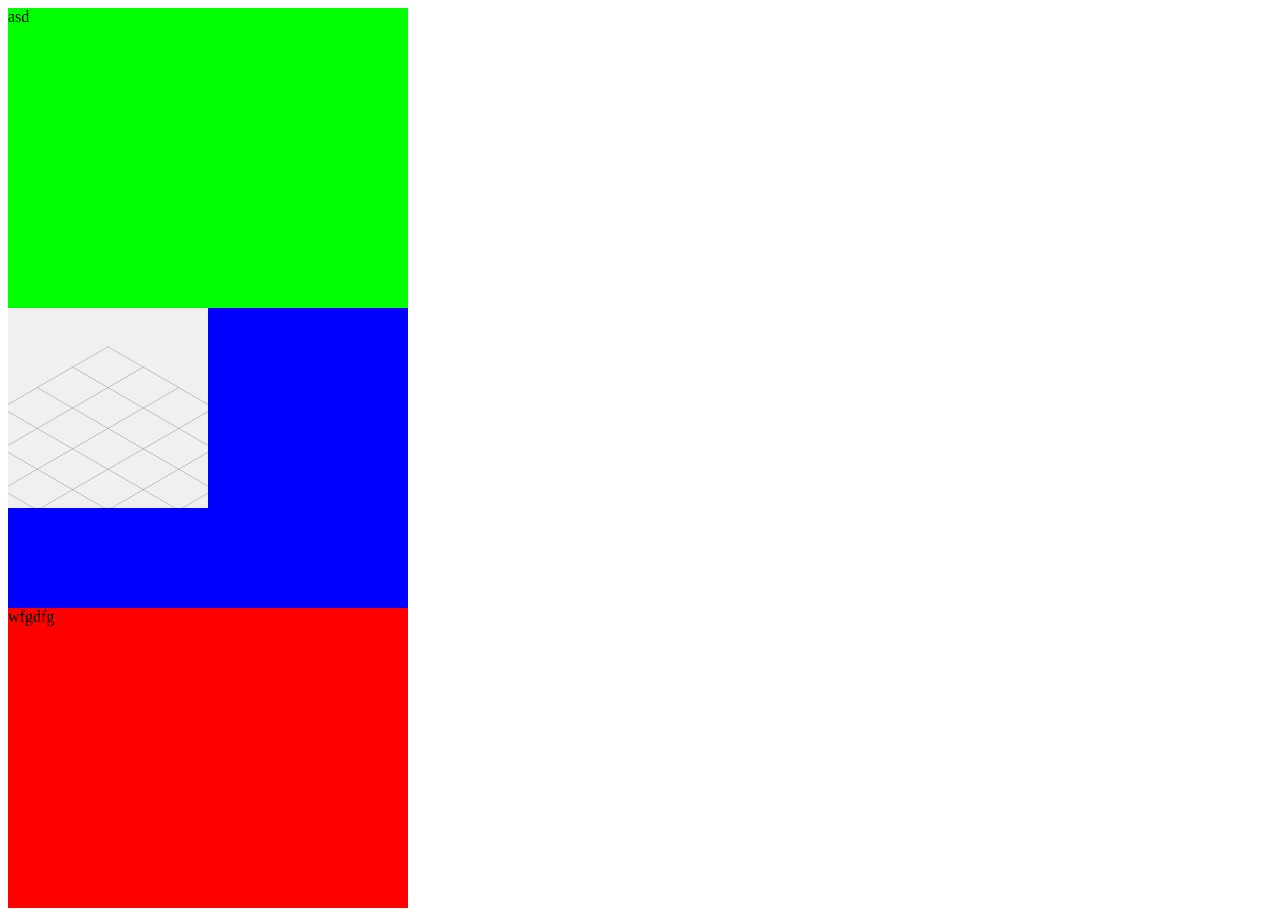
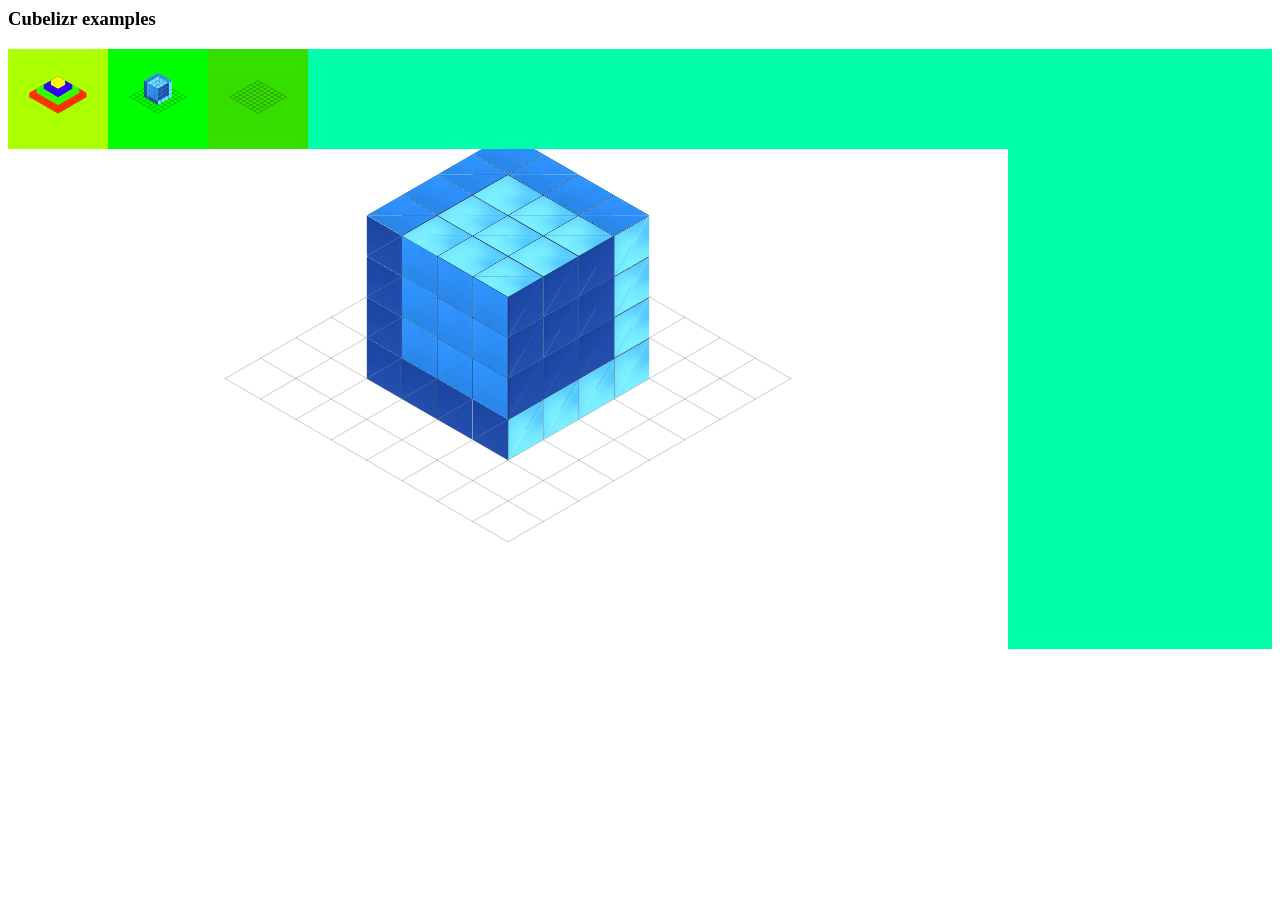
Before and after one commit to gyss/cubelizr, a plain HTML site: page index.html in a window 1280 px wide. After the commit the page ends 800 px from the top, so only its background shows below. Drawn offline with Linux system fonts and the light colour scheme; animation ran at ten frames a second.

Commit message:
finished refactoring. Added example html

```diff
--- a/cubelizr.json
+++ b/cubelizr.json
@@ -1,9 +1,4 @@
 {
-	"config" : {
-		"mouse_control" : 0,
-		"display_grid" : 1,
-		"display_stats" : 0
-	},
 
 	"defaults": {
 		"type": "cube",
--- a/cubelizr_textures.json
+++ b/cubelizr_textures.json
@@ -1,6 +1,6 @@
 {
 	"config" : {
-		"mouse_control" : 0,
+		"mouse_control" : 1,
 		"display_grid" : 1,
 		"display_stats" : 0
 	},
--- a/index.html
+++ b/index.html
@@ -22,47 +22,103 @@
 
 			$( document ).ready(function() {
 
-				/*
-				var logo = new Cubelizr({
-					config: {
+
+				var file1 = "cubelizr.json";
+				var file2 = "cubelizr_textures.json";
+				var file3 = "cubelizr_simple.json";
+
+
+
+				var example1 = new Cubelizr({
+					url: file1,
+					tilesize: 5,
+					zone: "#example1",
+					gridsize: 8,
+					config : {
 						"mouse_control" : 0,
 						"display_grid" : 1,
 						"display_stats" : 0
-					},
-					defaults: {},
-					textures: [],
-					objects: [],
+					}
+				});
 
-					tilesize: 50,
-					zone: ".div",
-					height: 200,
-					width: 200
+				var example2 = new Cubelizr({
+					url: file2,
+					tilesize: 5,
+					zone: "#example2",
+					gridsize: 8
 				});
-				*/
+
+				var example3 = new Cubelizr({
+					url: file3,
+					tilesize: 5,
+					zone: "#example3",
+					gridsize: 8
+				});
 
 
-				var logo = new Cubelizr({
-					url: "cubelizr_textures.json",
+				var url_full = file2;
+				switch(getUrlParameter("opt"))
+				{
+					case "1": url_full = file1; break;
+					case "3": url_full = file3; break;
+				};
+
+				var fullsize = new Cubelizr({
+					url: url_full,
 					tilesize: 50,
-					zone: "#part2",
-					height: 200,
-					width: 200
+					zone: "#fullsize",
+					gridsize: 8,
+					backgroundColor: "#fff",
+					height: 500,
+					width: 1000
 				});
+
+
 
 
 			});
 
+
+			function getUrlParameter(sParam)
+			{
+			    var sPageURL = window.location.search.substring(1);
+			    var sURLVariables = sPageURL.split('&');
+			    for (var i = 0; i < sURLVariables.length; i++)
+			    {
+			        var sParameterName = sURLVariables[i].split('=');
+			        if (sParameterName[0] == sParam)
+			        {
+			            return sParameterName[1];
+			        }
+			    }
+			}
+
 		</script>
 
-		<div id="part1" style="background-color: #00ff00; width:400px; height: 300px">
-asd
-		</div>
-		<div id="part2" style="background-color: #0000ff; width:400px; height: 300px">
+		<h3>Cubelizr examples</h3>
+
+		<a href="index.html?opt=1">
+			<div id="example1" style="background-color: #aaff00; width: 100px; height: 100px; float: left">
+
+			</div>
+		</a>
+
+		<a href="index.html?opt=2">
+		<div id="example2" style="background-color: #00ff00; width: 100px; height: 100px; float: left">
 
 		</div>
-		<div id="part3" style="background-color: #ff0000; width:400px; height: 300px">
-wfgdfg
+		</a>
+
+		<a href="index.html?opt=3">
+		<div id="example3" style="background-color: #36de00; width: 100px; height: 100px; float: left">
+
 		</div>
+		</a>
+
+		<div id="fullsize" style="background-color: #00ffaa">
+
+		</div>
+
 
 </body>
 </html>
--- a/js/cubelizr.js
+++ b/js/cubelizr.js
@@ -8,25 +8,12 @@
 
 function Cubelizr(init_config) {
 
-	var tile_size = init_config.tilesize;
-
 	// Canvas properties
 	var mouseX = 0, mouseY = 0;
-
-	// ????? use windows or init_config ?????
-
-
-
-	var canvasWidth = 200; // window.innerWidth
-	var canvasHeight = 200; // window.innerWidth
-	var windowHalfX = canvasWidth / 2;
-	var windowHalfY = canvasHeight / 2;
 
 	// ThreeJS
 	var container, stats = null;
 	var camera, scene, renderer;
-
-
 
 	// Global configuration
 	var config = {};
@@ -40,40 +27,63 @@ function Cubelizr(init_config) {
 	var world_objects = [];
 
 
+	var canvasWidth = 0;
+	var canvasHeight = 0;
+	var windowHalfX = 0;
+	var windowHalfY = 0;
+
+
+
 
 
 	//
 	// Lets process the user data
 	//
-	var initialize = function() {
+	var validateUserInput = function() {
 
+		// Get DOM element for work in
 		container = $(init_config.zone);
 		if (!container.length ) {
 			console.log( "Cubelizr: please configure a zone (selector) for place the canvas." );
 			return;
 		}
 
-		if(typeof init_config.config != 'undefined')
-			processUserConfiguration(init_config.config);
+		// Set tile size
+		if(typeof init_config.tilesize == 'undefined' || isNaN(init_config.tilesize))
+			init_config.tilesize = 50;
+		if(typeof init_config.gridsize == 'undefined' || isNaN(init_config.gridsize))
+			init_config.gridsize = 10;
 
-		if(typeof init_config.defaults != 'undefined')
-			processUserDefaults(init_config.defaults);
+		// Set the size of the canvas
+		if(typeof init_config.height != 'undefined')
+			canvasHeight = init_config.height;
+		else canvasHeight = container.height();
 
-		if(typeof init_config.textures != 'undefined')
-			processUserTextures(init_config.textures);
+		if(typeof init_config.width != 'undefined')
+			canvasWidth = init_config.width;
+		else canvasWidth = container.width();
 
-		if(typeof init_config.objects != 'undefined')
-			processUserData(init_config.objects);
+		windowHalfX = canvasWidth / 2;
+		windowHalfY = canvasHeight / 2;
+
+		// Set valid color for canvas
+		if(typeof init_config.backgroundColor == 'undefined' || !isValidHexColor(init_config.backgroundColor))
+			init_config.backgroundColor = container.css('backgroundColor');
+
+		if(typeof init_config.backgroundColor != 'undefined')
+			processUserConfiguration(init_config.backgroundColor);
+
+
+		// Process the configuration of the cubes
+		processUserInput(init_config);
+
 
 		if(typeof init_config.url != 'undefined') {
 
 			// Retrieve json configuration file
 			jQuery.getJSON(init_config.url, function( data ) {
 
-				processUserConfiguration(data.config);
-				processUserDefaults(data.defaults);
-				processUserTextures(data.textures);
-				processUserData(data.objects);
+				processUserInput(data);
 
 			}).fail(function() {
 
@@ -86,7 +96,7 @@ function Cubelizr(init_config) {
 			});
 		}
 
-		// ???? executed before?
+		// ???? executed before ????
 		//initCanvas();
 
 	};
@@ -98,15 +108,13 @@ function Cubelizr(init_config) {
 	//
 	//
 
-
 	var initCanvas = function() {
 
 		// 1. Create canvas and scene
 		configureScene();
 
-
-		// 2. Draw wrold objects
-
+		// 2. Draw world objects
+		configureWorldObjects();
 
 		// Lights
 		configureLights();
@@ -119,14 +127,13 @@ function Cubelizr(init_config) {
 		if(config.display_grid)
 			featureGrid();
 
-
 		// 3. Init draw loop func
 		draw();
 
 
 		// Events
 		document.addEventListener( 'mousemove', onDocumentMouseMove, false );
-		window.addEventListener( 'resize', onWindowResize, false );
+		//window.addEventListener( 'resize', onWindowResize, false );
 
 	};
 
@@ -156,7 +163,7 @@ function Cubelizr(init_config) {
 	var configureScene = function() {
 
 		// Camera
-		camera = new THREE.OrthographicCamera( canvasWidth / - 2, canvasWidth / 2, canvasHeight / 2, canvasHeight / - 2, - 500, 1000 );
+		camera = new THREE.OrthographicCamera( canvasWidth / - 2, canvasWidth / 2, canvasHeight / 2, canvasHeight / - 2, - 500, 5000 );
 
 		// Scene
 		scene = new THREE.Scene();
@@ -169,11 +176,21 @@ function Cubelizr(init_config) {
 
 		// Renderer
 		renderer = new THREE.CanvasRenderer();
-		renderer.setClearColor( 0xf0f0f0 );
+		renderer.setClearColor( init_config.backgroundColor );
 		renderer.setSize( canvasWidth, canvasHeight );
 
 		container.append( renderer.domElement );
 	};
+
+	// Add world objects to the scene
+	var configureWorldObjects = function() {
+
+		$.each( world_objects , function( key, val ) {
+			val.tween.start();
+			scene.add(val.getMesh());
+		});
+
+	}
 
 	// Light Initialization
 	var configureLights = function() {
@@ -214,7 +231,8 @@ function Cubelizr(init_config) {
 	// Grid Initialization
 	var featureGrid = function() {
 
-		var size = 250, step = tile_size;
+		var size = (init_config.gridsize * init_config.tilesize)/2;
+		var step = init_config.tilesize;
 
 		var geometry = new THREE.Geometry();
 
@@ -233,9 +251,15 @@ function Cubelizr(init_config) {
 		var line = new THREE.Line( geometry, material );
 		line.type = THREE.LinePieces;
 
-		line.position.x = 200 - tile_size/2;
-		line.position.y = 0;
-		line.position.z = 200 - tile_size/2;
+		//line.position.x = 0;
+		//line.position.y = 0;
+		//line.position.z = 0;
+
+		if(init_config.gridsize % 2 == 0)
+		{
+			line.position.x -= init_config.tilesize/2;
+			line.position.z -= init_config.tilesize/2;
+		}
 
 		scene.add( line );
 	};
@@ -252,6 +276,20 @@ function Cubelizr(init_config) {
 	//
 	// Process entry JSON data
 	//
+
+	var processUserInput = function(input) {
+		if(typeof input.config != 'undefined')
+			processUserConfiguration(input.config);
+
+		if(typeof input.defaults != 'undefined')
+			processUserDefaults(input.defaults);
+
+		if(typeof input.textures != 'undefined')
+			processUserTextures(input.textures);
+
+		if(typeof input.objects != 'undefined')
+			processUserData(input.objects);
+	}
 
 	// - Load features configuration -
 	var processUserConfiguration = function(user_conf) {
@@ -324,11 +362,11 @@ function Cubelizr(init_config) {
 			// If it's defined a texture, and exist in the array, store it
 			var texture_mat = null;
 			if(obj_texture !== "")
-				texture_mat = $.grep(textures, function(e){ return e.id == obj_texture; });
+				texture_mat = $.grep(textures, function(e){ return e.id == obj_texture; })[0];
 
 
 			// 1. Create object
-			var obj = new CubelizrObject(obj_type, tile_size, obj_color, texture_mat[0], obj_opacity);
+			var obj = new CubelizrObject(obj_type, init_config.tilesize, obj_color, texture_mat, obj_opacity);
 
 			// 2. Set initial position
 			obj.translate_object(obj_x, obj_y, obj_height);
@@ -338,10 +376,6 @@ function Cubelizr(init_config) {
 
 			// 4. Store object
 			world_objects.push(obj);
-
-			// 5. Add mesh to scene (?????????? do here???????)
-			// ??? scene.add(obj.getMesh());
-
 		});
 
 	};
@@ -381,10 +415,20 @@ function Cubelizr(init_config) {
 	};
 
 
+	//
+	// Parse funcs
+	//
+
+	var isValidHexColor = function(color) {
+		return /(^#[0-9A-F]{6}$)|(^#[0-9A-F]{3}$)/i.test(color);
+	}
 
 
 
-	initialize();
+
+
+	// Start class process
+	validateUserInput();
 
 }
 
@@ -405,20 +449,20 @@ function Cubelizr(init_config) {
 // 3D Object definition displayed in the world
 //
 
-function CubelizrObject(obj_type, tile_size, obj_color, obj_texture, obj_opacity) {
+function CubelizrObject(obj_type, obj_size, obj_color, obj_texture, obj_opacity) {
 
 	// textures
 
 	var geometry;
 	var mesh;
 	var material = null;
-	var tile_size = tile_size;
+	var size = obj_size;
 
 	// - 3dObject -
 	switch(obj_type) {
 		case "cube":
 		default:
-			geometry = new THREE.BoxGeometry( tile_size, tile_size, tile_size );
+			geometry = new THREE.BoxGeometry( size, size, size );
 	}
 
 	// - Texture -
@@ -443,8 +487,6 @@ function CubelizrObject(obj_type, tile_size, obj_color, obj_texture, obj_opacity
 
 	// - Mesh -
 	mesh = new THREE.Mesh( geometry, material );
-	// ???? this.mesh = mesh;
-
 
 
 
@@ -459,9 +501,9 @@ function CubelizrObject(obj_type, tile_size, obj_color, obj_texture, obj_opacity
 	// Move object
 	this.translate_object = function(x, y, height) {
 
-		mesh.position.x = tile_size * x ;
+		mesh.position.x = size * x -size*4;
 		mesh.position.y = height;
-		mesh.position.z = tile_size * y ;
+		mesh.position.z = size * y -size*4;
 
 	}
 
@@ -469,7 +511,7 @@ function CubelizrObject(obj_type, tile_size, obj_color, obj_texture, obj_opacity
 
 		// - Tween -
 		var position = { y: height };
-		var target = { y: z * tile_size + tile_size/2 };
+		var target = { y: z * size + size/2 };
 
 		var tween = new TWEEN.Tween(position).to(target, duration*1000);
 
@@ -480,9 +522,6 @@ function CubelizrObject(obj_type, tile_size, obj_color, obj_texture, obj_opacity
 		tween.onUpdate(function() {
 			mesh.position.y = position.y;
 		});
-
-		// ??? would be better to start the tween when the object is added to the scene?
-		tween.start();
 
 		this.tween = tween;
 
```
